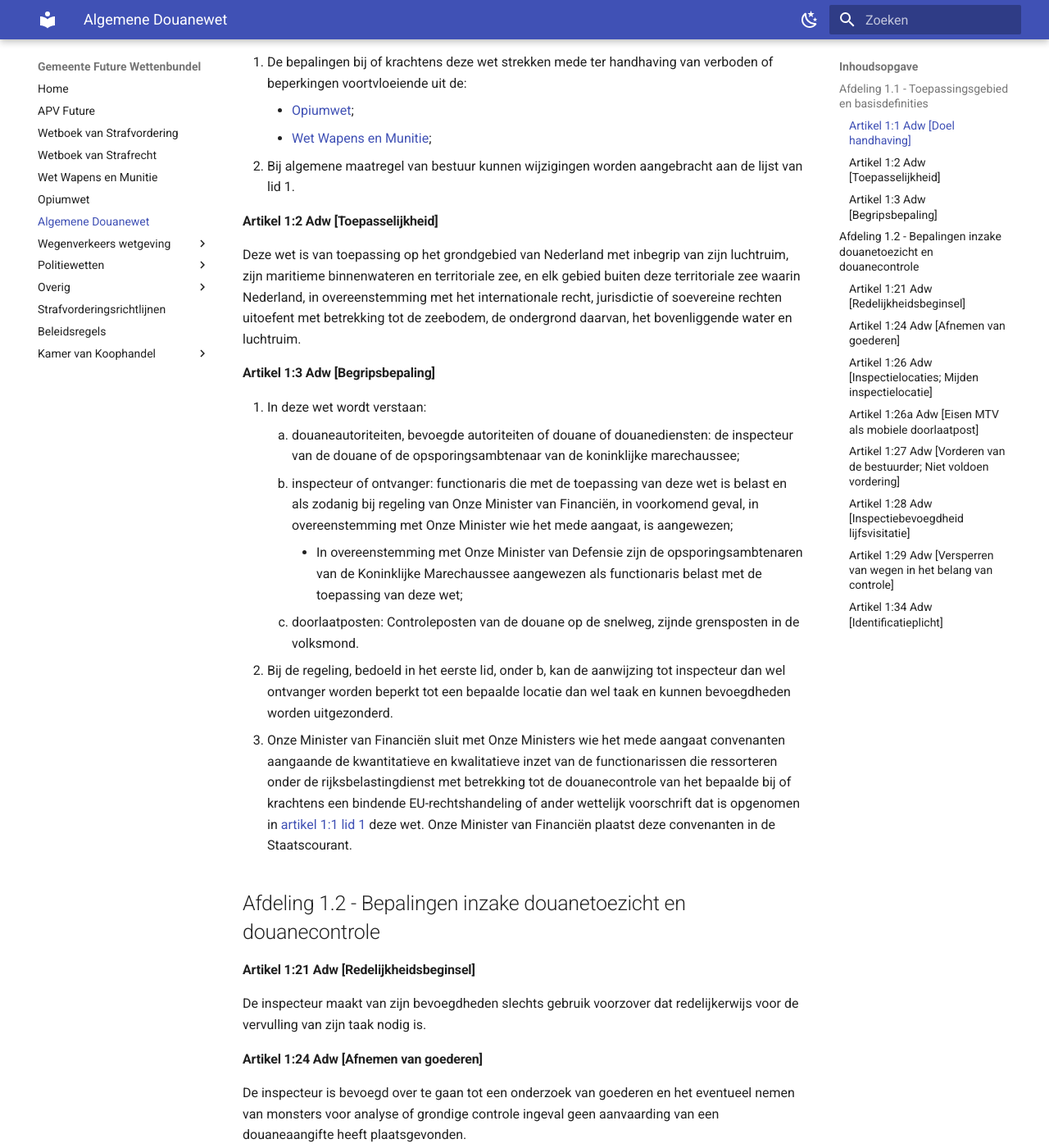
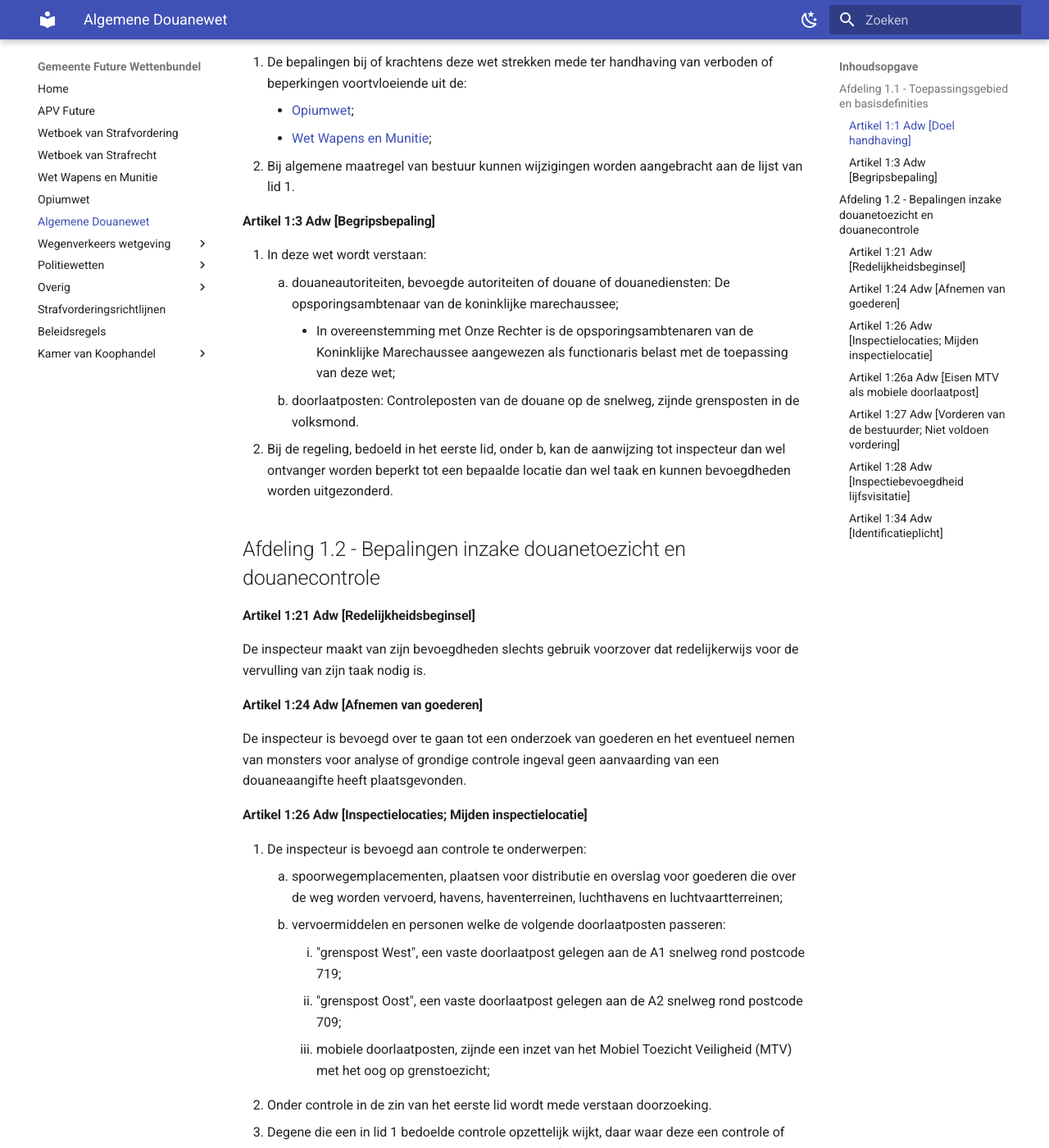
Before and after one commit to EnriqueFernandez20/FutureRP-Wettenbundel, an MkDocs documentation site: the page built from docs/algemene-douanewet.md, in a window 1280 px wide and 1400 px high, scrolled down 209 px. Shown: the whole window at 82% size. Built offline with MkDocs 1.6.1 and Material for MkDocs 9.7.7, drawn with Linux system fonts in a browser that asks for light colours; some of the changed text lies outside the part shown.

Commit message:
Update algemene-douanewet.md

```diff
--- a/docs/algemene-douanewet.md
+++ b/docs/algemene-douanewet.md
@@ -9,19 +9,13 @@
     - [Wet Wapens en Munitie](./wet-wapens-en-munitie.md);
 2. Bij algemene maatregel van bestuur kunnen wijzigingen worden aangebracht aan de lijst van lid 1.
 
-#### Artikel 1:2 Adw [Toepasselijkheid]
-
-Deze wet is van toepassing op het grondgebied van Nederland met inbegrip van zijn luchtruim, zijn maritieme binnenwateren en territoriale zee, en elk gebied buiten deze territoriale zee waarin Nederland, in overeenstemming met het internationale recht, jurisdictie of soevereine rechten uitoefent met betrekking tot de zeebodem, de ondergrond daarvan, het bovenliggende water en luchtruim.
-
 #### Artikel 1:3 Adw [Begripsbepaling]
 
 1. In deze wet wordt verstaan:
-    1. douaneautoriteiten, bevoegde autoriteiten of douane of douanediensten: de inspecteur van de douane of de opsporingsambtenaar van de koninklijke marechaussee;
-    2. inspecteur of ontvanger: functionaris die met de toepassing van deze wet is belast en als zodanig bij regeling van Onze Minister van Financiën, in voorkomend geval, in overeenstemming met Onze Minister wie het mede aangaat, is aangewezen;
-        - In overeenstemming met Onze Minister van Defensie zijn de opsporingsambtenaren van de Koninklijke Marechaussee aangewezen als functionaris belast met de toepassing van deze wet;
+    1. douaneautoriteiten, bevoegde autoriteiten of douane of douanediensten: De opsporingsambtenaar van de koninklijke marechaussee;
+        - In overeenstemming met Onze Rechter is de opsporingsambtenaren van de Koninklijke Marechaussee aangewezen als functionaris belast met de toepassing van deze wet;
     3. doorlaatposten: Controleposten van de douane op de snelweg, zijnde grensposten in de volksmond.
 2. Bij de regeling, bedoeld in het eerste lid, onder b, kan de aanwijzing tot inspecteur dan wel ontvanger worden beperkt tot een bepaalde locatie dan wel taak en kunnen bevoegdheden worden uitgezonderd.
-3. Onze Minister van Financiën sluit met Onze Ministers wie het mede aangaat convenanten aangaande de kwantitatieve en kwalitatieve inzet van de functionarissen die ressorteren onder de rijksbelastingdienst met betrekking tot de douanecontrole van het bepaalde bij of krachtens een bindende EU-rechtshandeling of ander wettelijk voorschrift dat is opgenomen in [artikel 1:1 lid 1](#artikel-11-adw-algemene-bepalingen) deze wet. Onze Minister van Financiën plaatst deze convenanten in de Staatscourant.
 
 ## Afdeling 1.2 - Bepalingen inzake douanetoezicht en douanecontrole
 
@@ -68,10 +62,6 @@ De inspecteur is bevoegd over te gaan tot een onderzoek van goederen en het even
     1. het onderzoek aan de kleding; het onderzoek aan de kleding omvat het betasten van de kleding, het nauwkeurig onderzoek van de hoofdbedekking en het schoeisel;
     2. doorzoeking van accessoires welke goederen kunnen bevatten.
 
-#### Artikel 1:29 Adw [Versperren van wegen in het belang van controle]
-
-Onze Minister van Financiën is bevoegd, na overleg met Onze Minister wie het mede aangaat, te bepalen, dat in het belang van controle en onderzoek op openbare land- en waterwegen versperringen worden aangebracht.
-
 #### Artikel 1:34 Adw [Identificatieplicht]
 
 Een ieder die de leeftijd van veertien jaar heeft bereikt, is, indien dit voor de toepassing van de bij of krachtens de in [artikel 1:1](#artikel-11-adw-doel-handhaving) bedoelde regelingen of de bij of krachtens deze wet vastgestelde bepalingen te zijnen aanzien van belang kan zijn, verplicht op vordering van de inspecteur terstond een document waarmee de identiteit van hem kan worden vastgesteld als bedoeld in artikel 1 van de Wet op de identificatieplicht ter inzage aan te bieden.
```
Also changed, not shown: other parts of docs/algemene-douanewet.md (+1 -1 lines).
